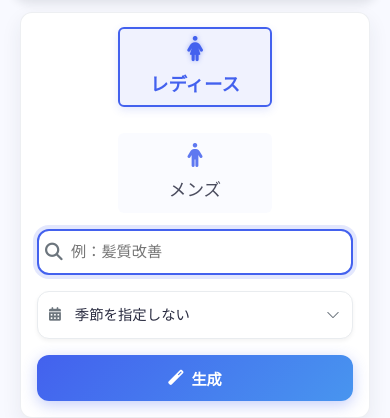
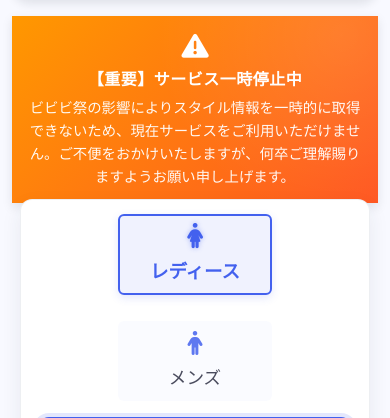
Before and after one commit to mnhrk15/auto-title-generator, a Flask app: page / in a window 390 px wide. Shown: the part 198-616 px from the top of the page. Run offline with Flask 3, Linux system fonts and the light colour scheme.

Commit message:
Add maintenance notification banner to index and style it in CSS

```diff
--- a/app/static/css/style.css
+++ b/app/static/css/style.css
@@ -3216,3 +3216,115 @@ input[type="text"] {
         font-size: 0.85rem;
     }
 }
+
+/* メンテナンス通知バナー */
+.maintenance-banner {
+    background: linear-gradient(135deg, #ff9800 0%, #ff5722 100%);
+    color: white;
+    padding: var(--spacing-md) var(--spacing-lg);
+    display: flex;
+    align-items: center;
+    justify-content: center;
+    gap: var(--spacing-md);
+    box-shadow: var(--shadow-md);
+    position: relative;
+    overflow: hidden;
+    animation: slideDown 0.5s var(--transition-ease);
+}
+
+.maintenance-banner::before {
+    content: '';
+    position: absolute;
+    top: 0;
+    left: 0;
+    right: 0;
+    bottom: 0;
+    background: radial-gradient(circle at 90% 10%, rgba(255, 255, 255, 0.1), transparent 50%);
+    z-index: 1;
+}
+
+@keyframes slideDown {
+    from {
+        transform: translateY(-100%);
+        opacity: 0;
+    }
+    to {
+        transform: translateY(0);
+        opacity: 1;
+    }
+}
+
+.maintenance-banner.hidden {
+    display: none;
+}
+
+.banner-content {
+    display: flex;
+    align-items: flex-start;
+    gap: var(--spacing-md);
+    flex: 1;
+    position: relative;
+    z-index: 2;
+}
+
+.banner-icon {
+    font-size: 1.8rem;
+    color: white;
+    flex-shrink: 0;
+    margin-top: 2px;
+    animation: pulse 2s ease-in-out infinite;
+}
+
+.banner-message {
+    display: flex;
+    flex-direction: column;
+    gap: var(--spacing-xs);
+}
+
+.banner-title {
+    font-weight: 700;
+    font-size: 1.1rem;
+    letter-spacing: 0.5px;
+}
+
+.banner-text {
+    font-size: 0.95rem;
+    line-height: 1.6;
+    opacity: 0.95;
+}
+
+/* レスポンシブ対応：メンテナンスバナー */
+@media (max-width: 576px) {
+    .maintenance-banner {
+        padding: var(--spacing-md);
+        flex-direction: column;
+    }
+
+    .banner-content {
+        flex-direction: column;
+        gap: var(--spacing-sm);
+    }
+
+    .banner-icon {
+        font-size: 1.5rem;
+        align-self: center;
+    }
+
+    .banner-message {
+        text-align: center;
+    }
+
+    .banner-title {
+        font-size: 1rem;
+    }
+
+    .banner-text {
+        font-size: 0.9rem;
+    }
+
+    .banner-close {
+        align-self: flex-end;
+        width: 32px;
+        height: 32px;
+    }
+}
--- a/app/templates/index.html
+++ b/app/templates/index.html
@@ -9,6 +9,17 @@
         <h1>ヘアスタイルタイトルジェネレーター</h1>
     </div>
 </header>
+
+<!-- 通知バナー -->
+<div id="maintenance-banner" class="maintenance-banner">
+    <div class="banner-content">
+        <i class="fas fa-exclamation-triangle banner-icon"></i>
+        <div class="banner-message">
+            <span class="banner-title">【重要】サービス一時停止中</span>
+            <span class="banner-text">ビビビ祭の影響によりスタイル情報を一時的に取得できないため、現在サービスをご利用いただけません。ご不便をおかけいたしますが、何卒ご理解賜りますようお願い申し上げます。</span>
+        </div>
+    </div>
+</div>
 
 <main class="app-main">
     <div class="container">
```
